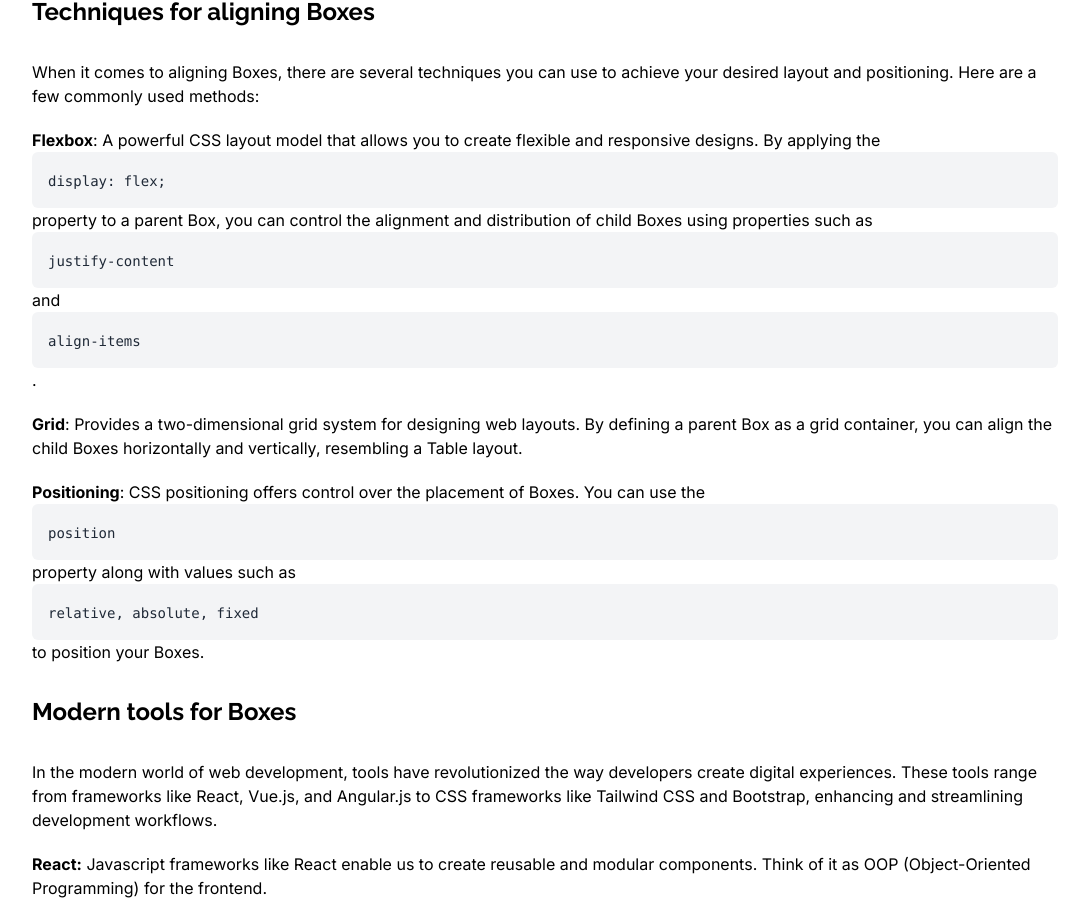
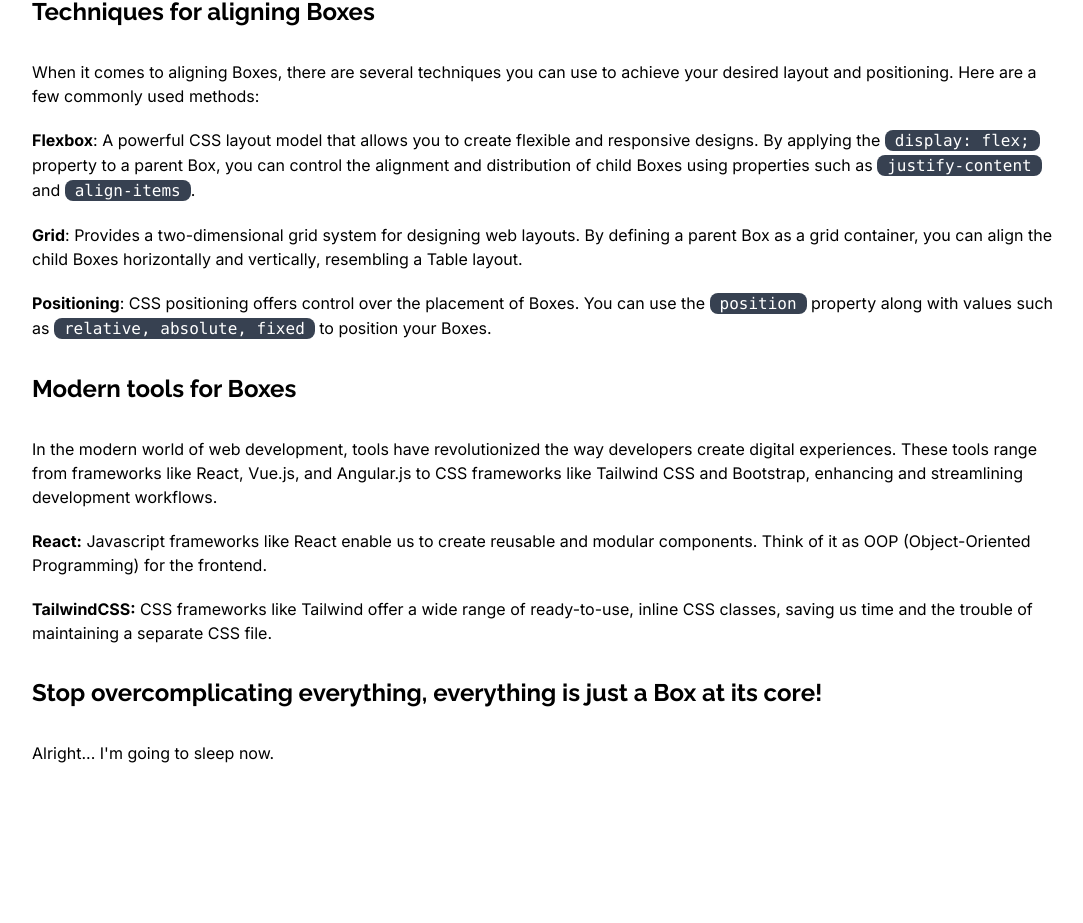
Before and after one commit to rawsashimi1604/dev-portfolio, a Next.js app: page /blog/css-decoded in a window 1280 px wide. Shown: the part 2416-3339 px from the top of the page, without its empty margins (36-1119 px from the left). After the commit the page ends 3217 px from the top, so only its background shows below. Built offline with nearby package versions, Linux system fonts and the light colour scheme.

Commit message:
update codeblock

```diff
--- a/components/common/CodeBlock.js
+++ b/components/common/CodeBlock.js
@@ -1,11 +1,7 @@
 import React from "react";
 
 function CodeBlock({ code }) {
-  return (
-    <div className="bg-gray-100 p-4 rounded-md">
-      <code className="text-sm font-mono text-gray-800 whitespace-pre">{code}</code>
-    </div>
-  );
+  return <code className="bg-gray-700 px-2.5 py-[1px] text-white rounded-lg">{code}</code>;
 }
 
 export default CodeBlock;
```
